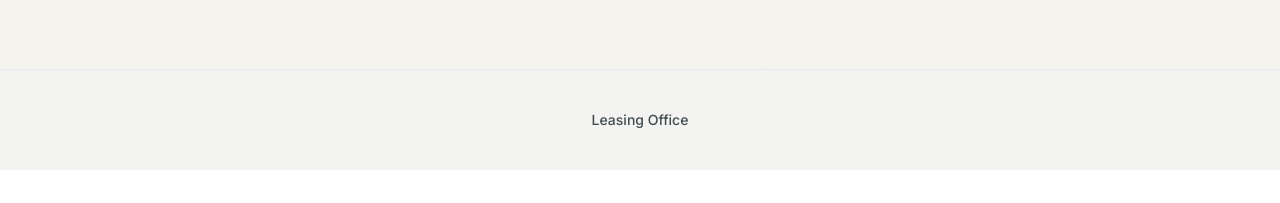
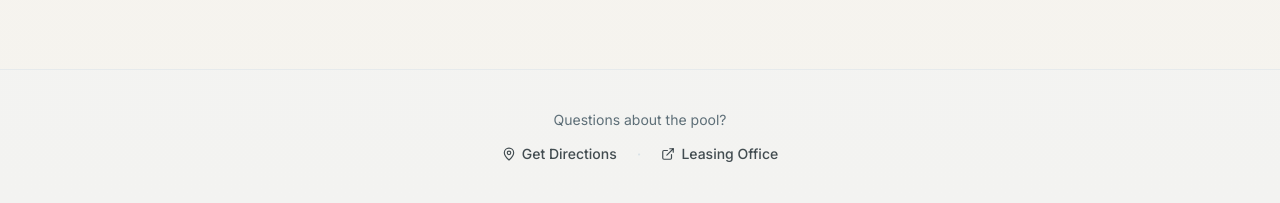
Before and after one commit to isaacwillson/Pondview-Pool-Status, a Next.js app: page / in a window 1280 px wide. Shown: the part 2202-2405 px from the top of the page. Before the commit the page ends 2372 px from the top, so only its background shows below. Built offline with nearby package versions, Linux system fonts and the light colour scheme; no server answers; the database is empty.

Commit message:
Footer Update: Make leasing office direction less orphaned and more obvious. Add location

```diff
--- a/components/site-footer.tsx
+++ b/components/site-footer.tsx
@@ -1,15 +1,31 @@
+import { ExternalLink, MapPin } from "lucide-react";
+
 export function SiteFooter() {
   return (
     <footer className="mt-32 border-t border-border/50 bg-secondary/40">
-      <div className="container flex items-center justify-center py-10">
+      <div className="container flex flex-col items-center gap-3 py-10 text-center">
+        <p className="text-sm text-muted-foreground">Questions about the pool?</p>
+        <div className="flex items-center gap-5">
+          <a
+            href="https://www.google.com/maps/dir/?api=1&destination=40.898,-74.5719"
+            target="_blank"
+            rel="noopener noreferrer"
+            className="flex items-center gap-1.5 text-sm font-medium text-foreground/80 transition-colors hover:text-foreground"
+          >
+            <MapPin className="h-3.5 w-3.5" />
+            Get Directions
+          </a>
+          <span className="text-border">·</span>
           <a
             href="https://pondviewestatesnj.com/contact/"
             target="_blank"
             rel="noopener noreferrer"
-          className="text-sm font-medium text-foreground/80 transition-colors hover:text-foreground"
+            className="flex items-center gap-1.5 text-sm font-medium text-foreground/80 transition-colors hover:text-foreground"
           >
+            <ExternalLink className="h-3.5 w-3.5" />
             Leasing Office
           </a>
+        </div>
       </div>
     </footer>
   );
```
Also changed, not shown: .claude/settings.local.json. Lines whose indentation alone changed are shown as unchanged.
